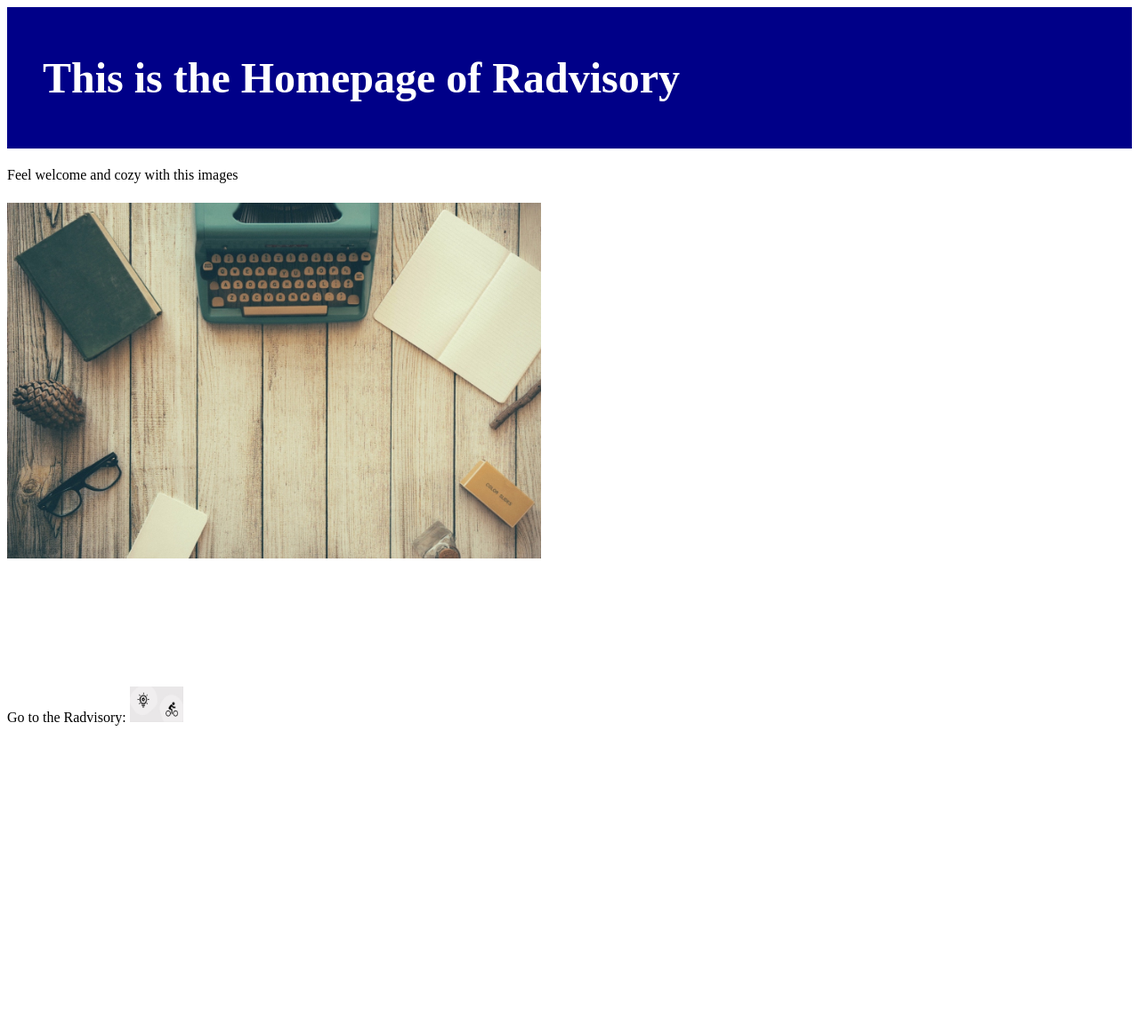
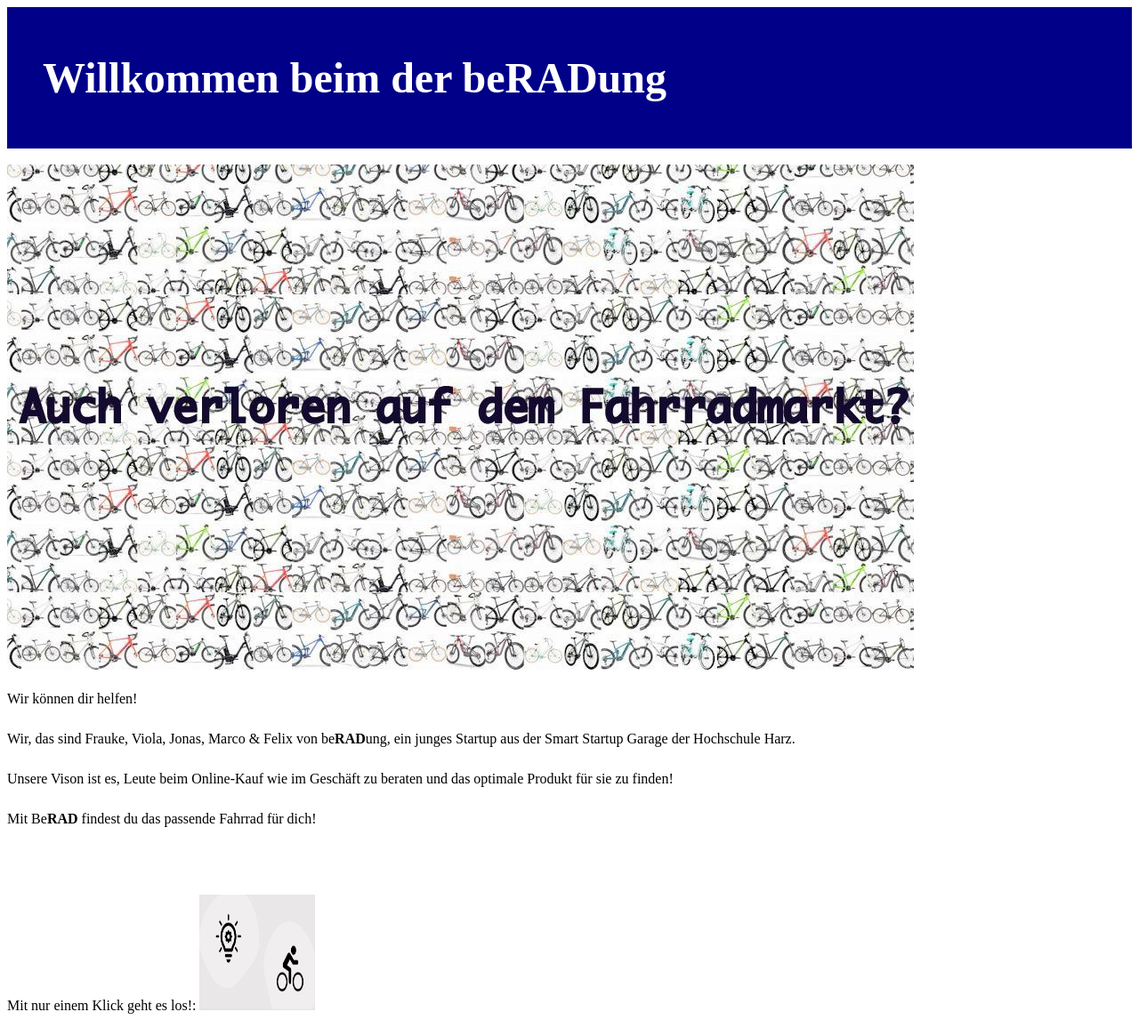
Before and after one commit to Radadvisor/radadvisor, a Django app: template templates/home.html in a window 1280 px wide. Shown: the whole page at 89% size. Before the commit the page ends 816 px from the top, so only its background shows below. Run offline with Django 3.2, Linux system fonts and the light colour scheme; the template is opened without the code that fills it, so the values that code supplies are empty.

Commit message:
Home edited

```diff
--- a/templates/home.html
+++ b/templates/home.html
@@ -2,21 +2,20 @@
 <html lang="en">
 <head>
     <meta charset="UTF-8">
-    <title>Radvisory</title>
+    <title>beRADung</title>
      <link rel="stylesheet" type="text/css" href="{% static 'css/main.css' %}"/>
 </head>
 <body>
 <div class="page-header">
-    <h1><a href="/">This is the Homepage of Radvisory</a></h1>
+    <h1><a href="/">Willkommen beim der be<b>RAD</b>ung</a></h1>
 </div>
-<p>Feel welcome and cozy with this images</p>
-<img src="{% static 'images/tm-bg-section-4.jpg' %}" width="600" height="400" alt="Cozy image">
 </br>
+<img src="{% static 'images/fahrraeder.jpg' %}" width="1019" height="571" alt="Fahrräder">
 </br>
-</br>
-</br>
-</br>
-</br>
+<p >Wir können dir helfen!</p>
+<p >Wir, das sind Frauke, Viola, Jonas, Marco & Felix von be<b>RAD</b>ung, ein junges Startup aus der Smart Startup Garage der Hochschule Harz.</p>
+<p>Unsere Vison ist es, Leute beim Online-Kauf wie im Geschäft zu beraten und das optimale Produkt für sie zu finden!</p>
+<p> Mit Be<b>RAD</b> findest du das passende Fahrrad für dich!</p>
 </br>
 </br>
 <!--
@@ -27,8 +26,8 @@
 -->
 </br>
 <form action="/products/" method="post">{% csrf_token %}
-    <label for="rad">Go to the Radvisory:</label>
-    <input type="image" src="{% static 'images/bikerad.JPG' %}" width="60" height="40" name="rad" id="rad" value="Radvisory"/>
+    <label for="rad">Mit nur einem Klick geht es los!:</label>
+    <input type="image" src="{% static 'images/bikerad.JPG' %}" width="130" height="130" name="rad" id="rad" value="Radvisory"/>
 </form>
 <!--
 <form action="/about/" method="post">{% csrf_token %}
@@ -36,5 +35,6 @@
     <input type="image" src="{% static 'images/copy.JPG' %}" width="60" height="40" name="rad" id="rad" value="Radvisory"/>
 </form>
 -->
+
 </body>
 </html>
--- a/templates/products.html
+++ b/templates/products.html
@@ -3,12 +3,12 @@
 <html lang="en">
 <head>
     <meta charset="UTF-8">
-    <title>Radvisory</title>
-    <link rel="stylesheet" type="text/css" href="{% static 'css/main.css' %}"/>
+    <title>beRADung</title>
+     <link rel="stylesheet" type="text/css" href="{% static 'css/main.css' %}"/>
 </head>
 <body>
 <div class="page-header">
-    <h1><a href="/">This is the Radvisory</a></h1>
+    <h1><a href="/">Willkommen beim der be<b>RAD</b>ung</a></h1>
 </div>
 
 <p>Where do you want to ride your bike?<p/>
```
Also changed, not shown: static/images/fahrraeder.jpg (added), 1 other file.
